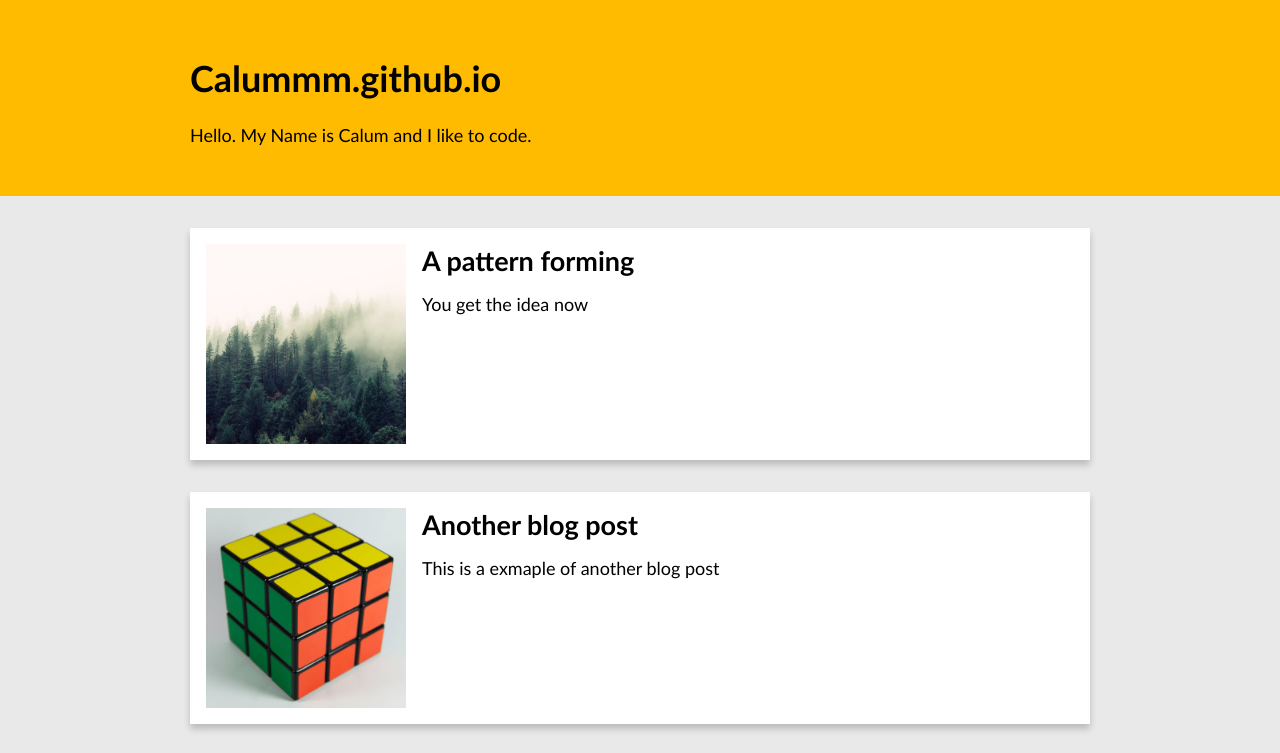
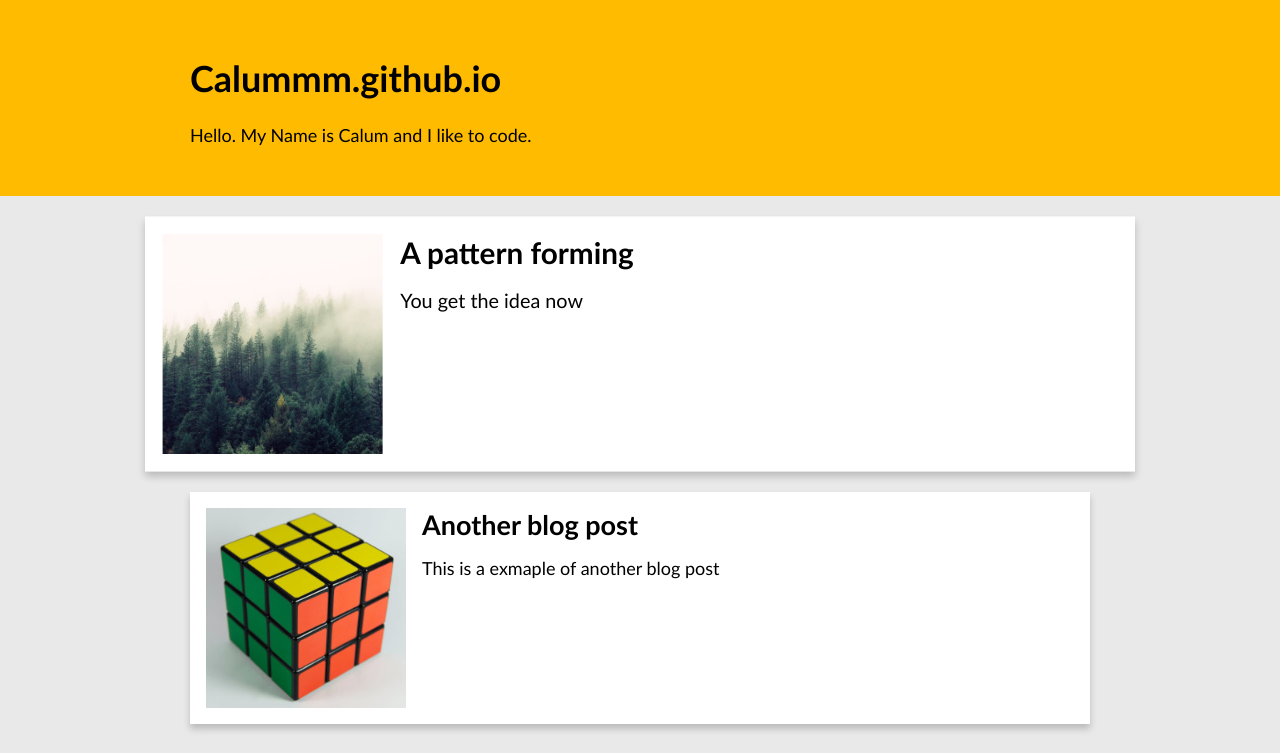
Before and after one commit to calummm/calummm.github.io, a plain HTML site: page index.html in a window 1280 px wide. In both pictures the pointer is over the element 640 px from the left and 344 px from the top of the page. Shown: the top 753 px of the page. Drawn offline with Linux system fonts and the light colour scheme.

Commit message:
Added simple animation example

```diff
--- a/style.css
+++ b/style.css
@@ -58,6 +58,11 @@ main > article {
   padding: 1rem;
   box-shadow: 0 5px 7px rgba(0, 0, 0, 0.2);
   display: flex;
+  transition: transform cubic-bezier(0.68, -0.55, 0.27, 1.55) 150ms;
+}
+
+main > article:hover {
+  transform: scale(1.1);
 }
 
 main > article section {
```
